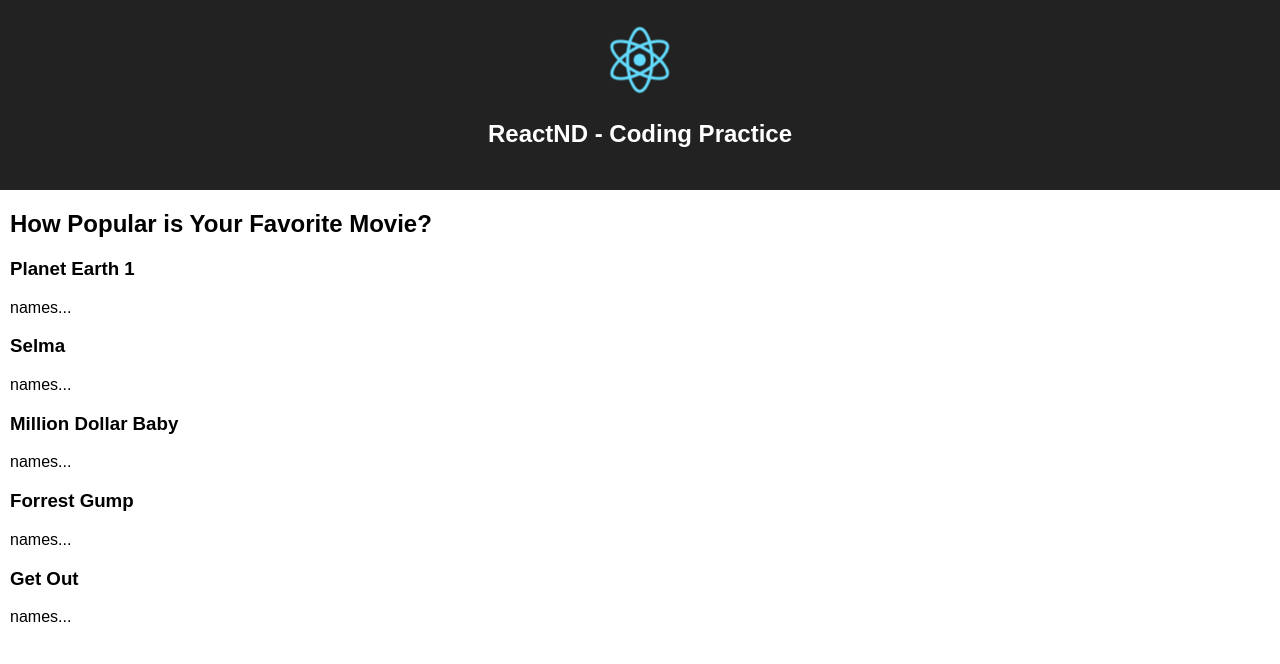
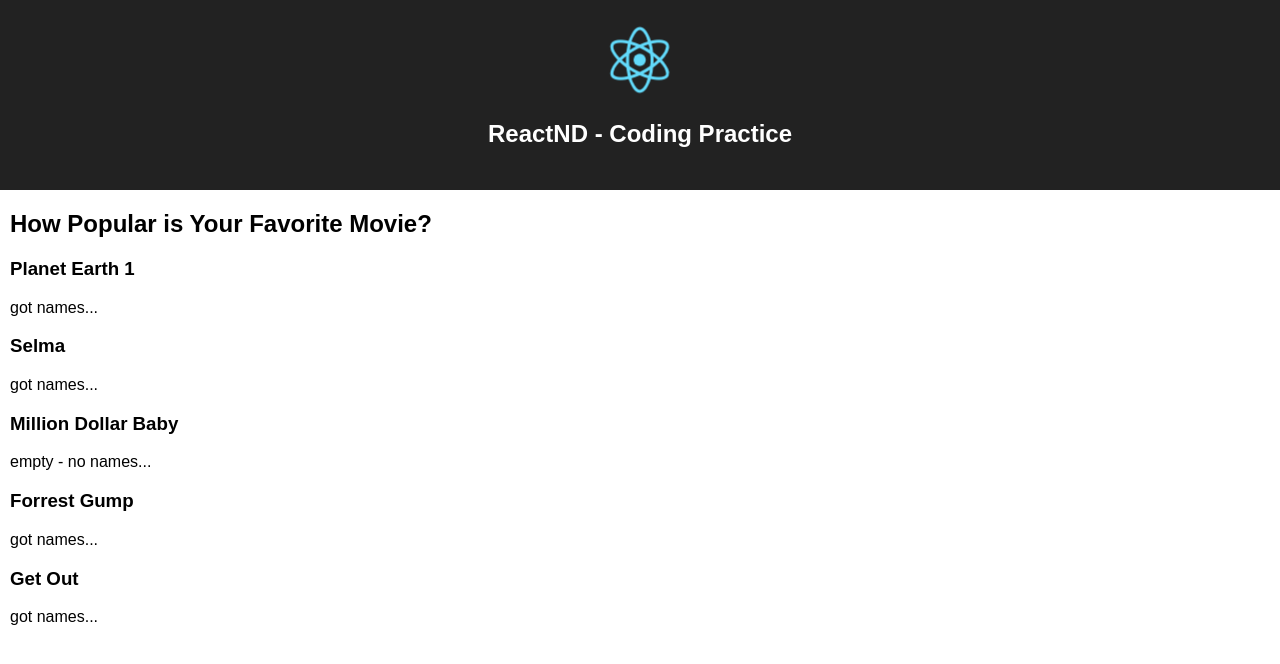
Before and after one commit to james-priest/reactnd-ex2-passing-data-csb, a React (Create React App) app: page / in a window 1280 px wide. Shown: the top 664 px of the page. Built offline with nearby package versions, Linux system fonts and the light colour scheme.

Commit message:
feat: Add conditional render based on data

```diff
--- a/src/UserList.js
+++ b/src/UserList.js
@@ -7,7 +7,11 @@ class UserList extends Component {
       profile => Number(profile.favoriteMovieID) === movieID
     );
     console.log(filteredProfiles);
-    return <div>names...</div>;
+    if (filteredProfiles.length > 0) {
+      return <div>got names...</div>;
+    } else {
+      return <div>empty - no names...</div>;
+    }
   }
 }
 
```
